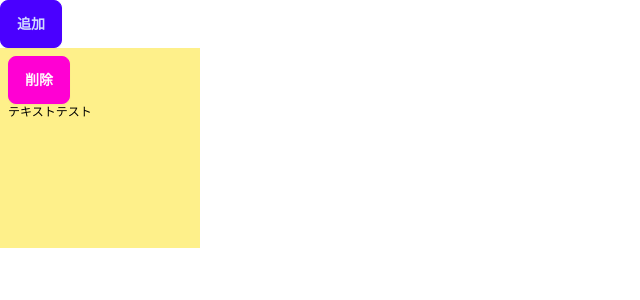
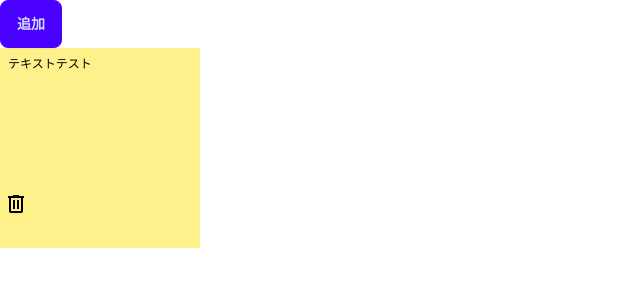
Before and after one commit to sasa0330/fusen, a Next.js app: page / in a window 1280 px wide. Both pictures are taken after a click on the button "追加". Shown: the top 300 px of the page, without its empty margins (0-640 px from the left). Built offline with nearby package versions, Linux system fonts and the light colour scheme.

Commit message:
style: 削除ボタンのスタイル調整

```diff
--- a/src/components/Card.tsx
+++ b/src/components/Card.tsx
@@ -1,6 +1,6 @@
 import { useCardsDispatch } from "@/state/cardRerducer";
 import React, { useState } from "react";
-import { Button } from "./atoms/Button";
+import { Delete } from "./icons/Delete";
 
 function Card({ id, children }: { id: number; children: string }) {
   const [isEdit, setIsEdit] = useState<boolean>(false);
@@ -8,19 +8,6 @@ function Card({ id, children }: { id: number; children: string }) {
 
   return (
     <div className="w-[200px] h-[200px] bg-yellow-200 p-2 mb-2">
-      <Button
-        variable="secondary"
-        onClick={() =>
-          cardsDispatch({
-            type: "DELETE",
-            payload: {
-              id: Number(id),
-            },
-          })
-        }
-      >
-        削除
-      </Button>
       <div className="w-[168px] h-[139px] text-black text-xs">
         {isEdit ? (
           <textarea
@@ -40,6 +27,18 @@ function Card({ id, children }: { id: number; children: string }) {
           <div onClick={() => setIsEdit(true)}>{children}</div>
         )}
       </div>
+      <button
+        onClick={() =>
+          cardsDispatch({
+            type: "DELETE",
+            payload: {
+              id: Number(id),
+            },
+          })
+        }
+      >
+        <Delete />
+      </button>
     </div>
   );
 }
--- /dev/null
+++ b/src/components/icons/Delete.tsx
@@ -0,0 +1,20 @@
+import React from "react";
+
+export const Delete = () => {
+  return (
+    <>
+      <svg
+        width="16"
+        height="18"
+        viewBox="0 0 16 18"
+        fill="none"
+        xmlns="http://www.w3.org/2000/svg"
+      >
+        <path
+          d="M3 18C2.45 18 1.97933 17.8043 1.588 17.413C1.19667 17.0217 1.00067 16.5507 1 16V3H0V1H5V0H11V1H16V3H15V16C15 16.55 14.8043 17.021 14.413 17.413C14.0217 17.805 13.5507 18.0007 13 18H3ZM13 3H3V16H13V3ZM5 14H7V5H5V14ZM9 14H11V5H9V14Z"
+          fill="black"
+        />
+      </svg>
+    </>
+  );
+};
```
